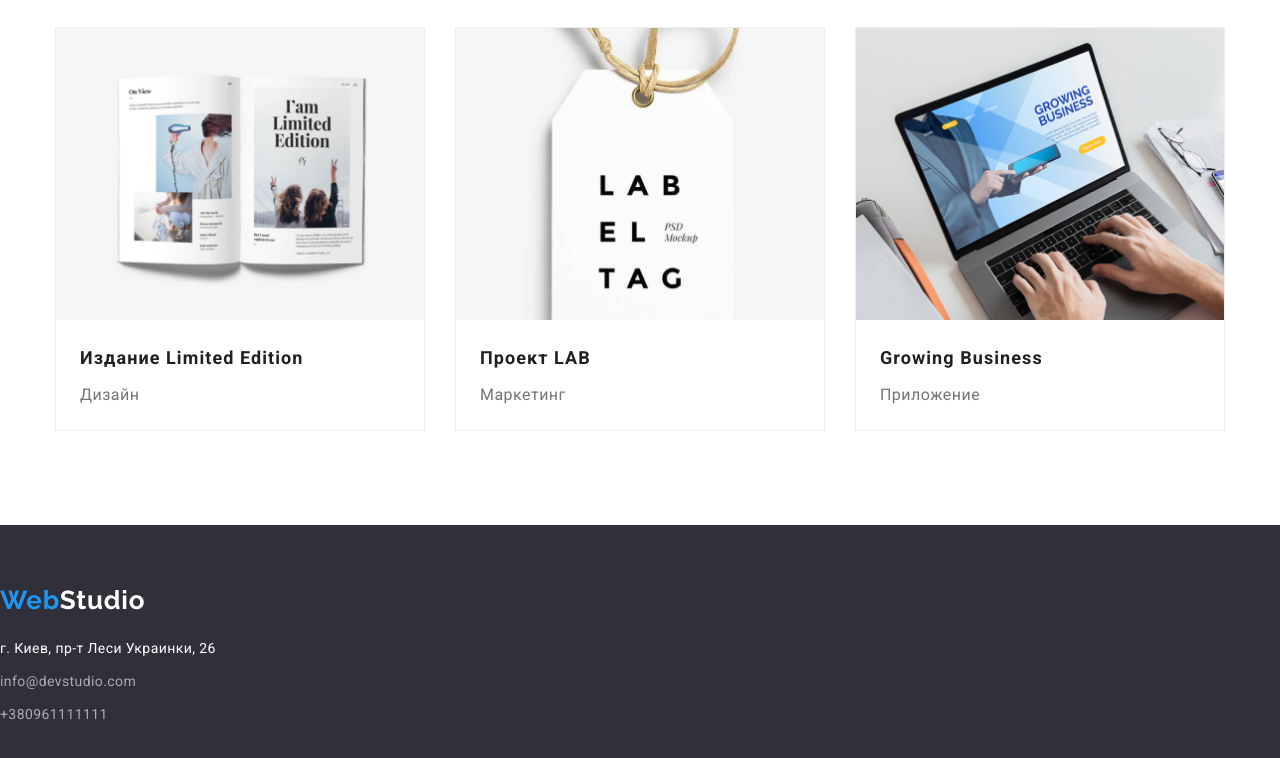
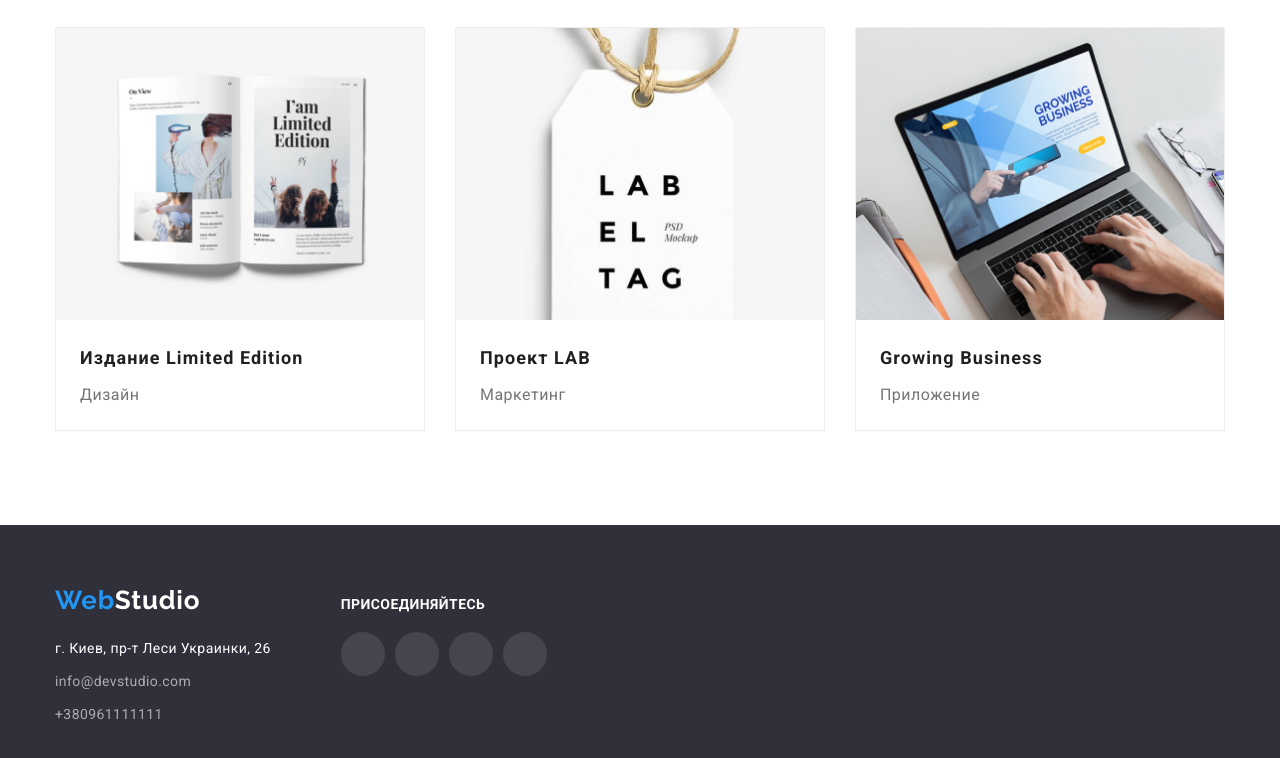
Before and after one commit to Oleg-Na/markup-hw-04, a plain HTML site: page portfolio.html in a window 1280 px wide. Shown: the part 1104-1862 px from the top of the page. Drawn offline with nearby package versions, Linux system fonts and the light colour scheme.

Commit message:
футер портфолио

```diff
--- a/portfolio.html
+++ b/portfolio.html
@@ -99,7 +99,8 @@
             </div>
         </section>
         <!-- Футер -->
-        <footer class="basement">
+    <footer class="basement">
+        <div class="foot-container">
             <div class="foot-cont">
                 <a href="./index.html" class="logo-foot"><span class="logo-web">Web</span>Studio</a>
             <address class="company-address">г. Киев, пр-т Леси Украинки, 26</address>
@@ -108,6 +109,40 @@
               <li><a class="contact-list-foot" href="tel:+380961111111">+380961111111</a></li>
             </ul>
             </div>
-        </footer>
+            <div class="joinus">
+                <p>Присоединяйтесь</p>
+                <ul class="join-link-list">
+                    <li class="join-icon-list">
+                        <a class="join-icon-link" href="">
+                            <svg class="join-icon">
+                                <use href="./image/svg/symbol-defs.svg#instabot"></use>
+                            </svg>
+                        </a>
+                    </li>
+                    <li class="join-icon-list">
+                        <a class="join-icon-link" href="">
+                            <svg class="join-icon">
+                                <use href="./image/svg/symbol-defs.svg#twitbot"></use>
+                            </svg>
+                        </a>
+                    </li>
+                    <li class="join-icon-list">
+                        <a class="join-icon-link" href="">
+                            <svg class="join-icon">
+                                <use href="./image/svg/symbol-defs.svg#facebot"></use>
+                            </svg>
+                        </a>
+                    </li>
+                    <li class="join-icon-list">
+                        <a class="join-icon-link" href="">
+                            <svg class="join-icon">
+                                <use href="./image/svg/symbol-defs.svg#linkbot"></use>
+                            </svg>
+                        </a>
+                    </li>
+                  </ul>
+            </div>
+        </div>
+          </footer>
 </body>
 </html>
```
